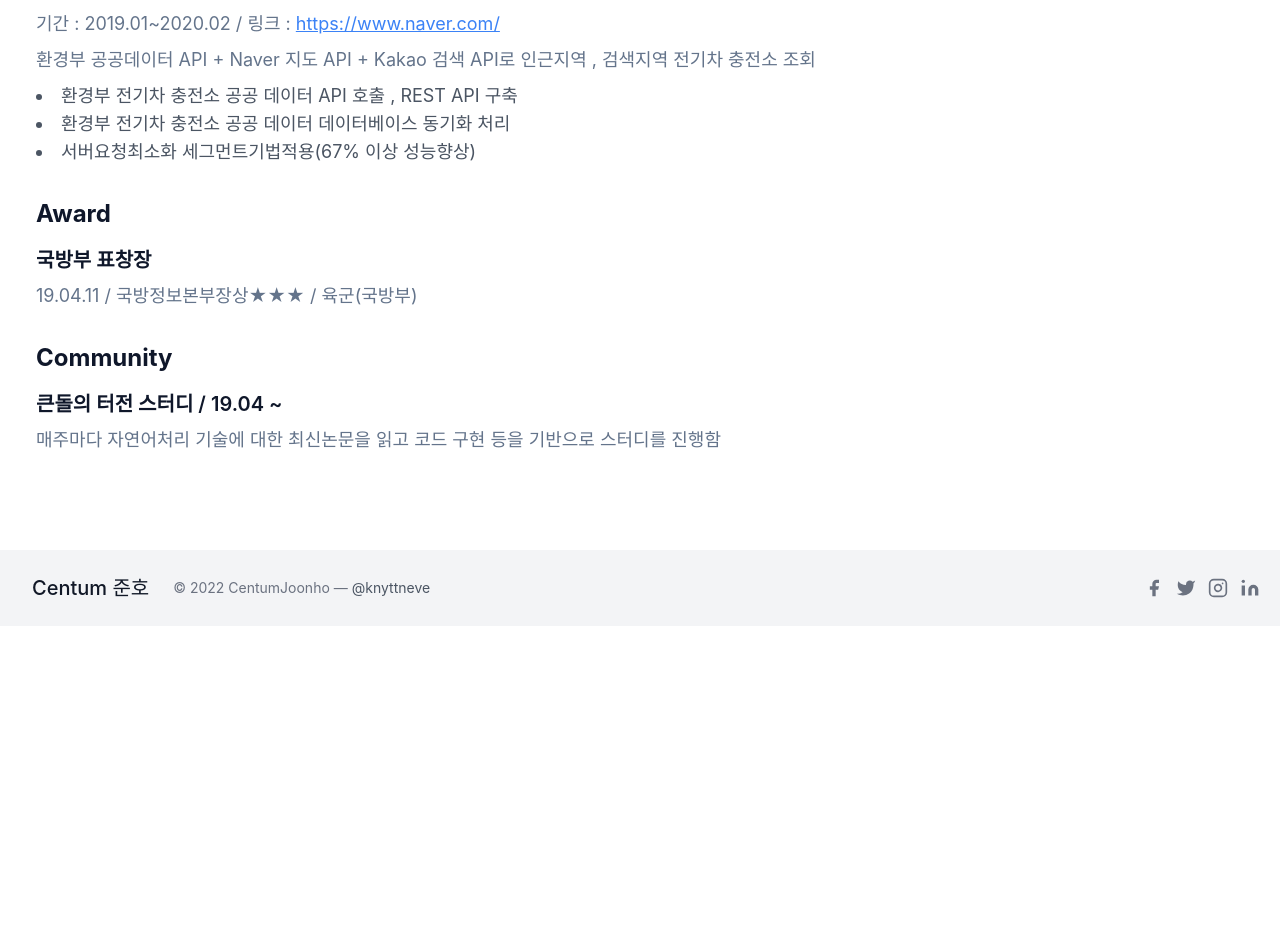
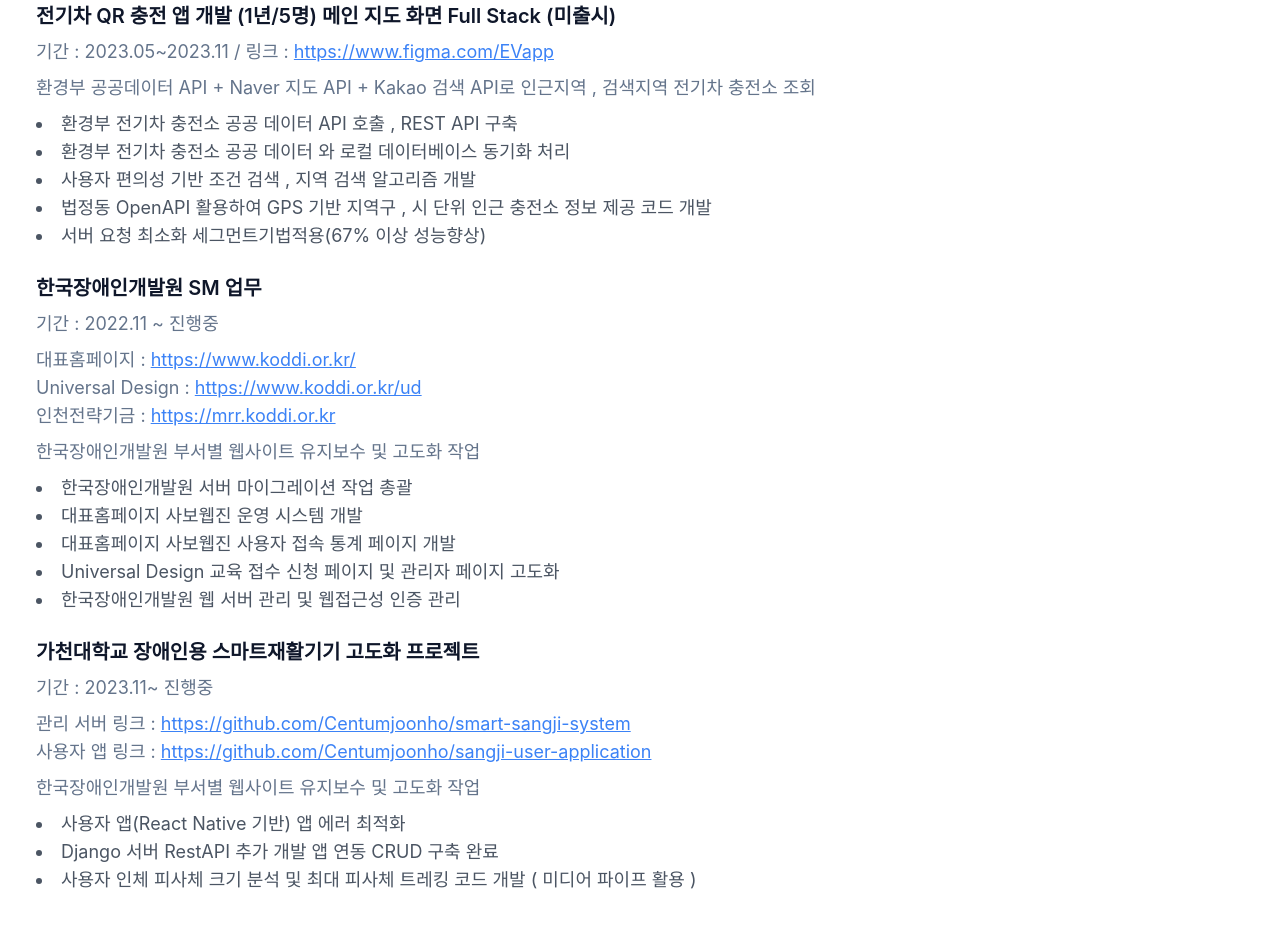
Before and after one commit to Centumjoonho/nextjs_portfolio_add_notion, a Next.js app: page /about in a window 1280 px wide. Shown: the part 1190-2132 px from the top of the page. Before the commit the page ends 1816 px from the top, so only its background shows below. Built offline with nearby package versions, Linux system fonts and the light colour scheme.

Commit message:
2024-05-09

```diff
--- a/components/about/skill.js
+++ b/components/about/skill.js
@@ -50,25 +50,69 @@
               지능형 CCTV 영상 시험도구 평가 방식 개선 및 산물 데이터셋 제작도구 개발
             </p>
             <ul className="list-disc list-inside text-lg">
-              <li>이동형 CCTV 촬영 방식을 위한 IoU 계산 방식 적용</li>
+              <li>이동형 CCTV 촬영 방식을 위한 SA 미탐지 프레임 Avg IoU 계산 방식 적용</li>
               <li>3D 영상 제작도구 Blender 에드온 형식 Script 개발</li>
               <li>연기 및 화염 제작을 위한 최적 Blender 파라메터 세팅</li>
+              <li>Blender Script 자동화를 통한 300개 다른 산불 영상 제작</li>
               <li>사용자 편의성 반영 시험도구 UI 개선 </li>
               <li>매주 수요일 협력사 집중 회의 진행 </li>
             </ul>
           </div>
-          <div>
-            <h3 className="text-xl font-semibold mb-2">전기차 QR 충전 앱 개발 (1년/5명) 메인 지도 화면 Full Stack</h3>
+          <div className="mb-6">
+            <h3 className="text-xl font-semibold mb-2">전기차 QR 충전 앱 개발 (1년/5명) 메인 지도 화면 Full Stack (미출시)</h3>
             <p className="text-lg mb-2">
-              기간 : 2019.01~2020.02 / 링크 : <a href="https://www.naver.com/" className="text-blue-500 underline">https://www.naver.com/</a>
+              기간 : 2023.05~2023.11 / 링크 : <a href="https://www.figma.com/file/aNXpU6rdIM0oqaQoJQr5MB/%EC%A0%84%EA%B8%B0%EC%B0%A8-%EC%B6%A9%EC%A0%84-%EC%84%9C%EB%B9%84%EC%8A%A4-%ED%94%8C%EB%9E%AB%ED%8F%BC-%EC%95%B1-%ED%99%94%EB%A9%B4-%EA%B8%B0%ED%9A%8D?type=design&node-id=0%3A1&mode=design&t=KAxXLh6wYu6Fm9kH-1" className="text-blue-500 underline">https://www.figma.com/EVapp</a>
             </p>
             <p className="text-lg mb-2">
               환경부 공공데이터 API  + Naver 지도 API + Kakao 검색 API로 인근지역 , 검색지역 전기차 충전소 조회
             </p>
             <ul className="list-disc list-inside text-lg">
               <li>환경부 전기차 충전소 공공 데이터 API 호출 , REST API 구축</li>
-              <li>환경부 전기차 충전소 공공 데이터 데이터베이스 동기화 처리</li>
-              <li>서버요청최소화 세그먼트기법적용(67% 이상 성능향상)</li>
+              <li>환경부 전기차 충전소 공공 데이터 와 로컬 데이터베이스 동기화 처리</li>
+              <li>사용자 편의성 기반 조건 검색 , 지역 검색 알고리즘 개발 </li>
+              <li>법정동 OpenAPI 활용하여 GPS 기반 지역구 , 시 단위 인근 충전소 정보 제공 코드 개발</li>
+              <li>서버 요청 최소화 세그먼트기법적용(67% 이상 성능향상)</li>
+            </ul>
+          </div>
+
+          <div className="mb-6">
+            <h3 className="text-xl font-semibold mb-2">한국장애인개발원 SM 업무</h3>
+            <p className="text-lg mb-2">
+              기간 : 2022.11 ~ 진행중
+            </p>
+            <p className="text-lg mb-2">
+              대표홈페이지 : <a href="https://www.koddi.or.kr/" className="text-blue-500 underline">https://www.koddi.or.kr/</a><br />
+              Universal Design : <a href="https://www.koddi.or.kr/ud" className="text-blue-500 underline">https://www.koddi.or.kr/ud</a><br />
+              인천전략기금 : <a href="https://mrr.koddi.or.kr/page/index_kor.jsp" className="text-blue-500 underline">https://mrr.koddi.or.kr</a><br />
+            </p>
+            <p className="text-lg mb-2">
+              한국장애인개발원 부서별 웹사이트 유지보수 및 고도화 작업
+            </p>
+            <ul className="list-disc list-inside text-lg">
+              <li>한국장애인개발원 서버 마이그레이션 작업 총괄</li>
+              <li>대표홈페이지 사보웹진 운영 시스템 개발</li>
+              <li>대표홈페이지 사보웹진 사용자 접속 통계 페이지 개발</li>
+              <li>Universal Design 교육 접수 신청 페이지 및 관리자 페이지 고도화</li>
+              <li>한국장애인개발원 웹 서버 관리 및 웹접근성 인증 관리</li>
+            </ul>
+          </div>
+
+          <div className="mb-6">
+            <h3 className="text-xl font-semibold mb-2">가천대학교 장애인용 스마트재활기기 고도화 프로젝트</h3>
+            <p className="text-lg mb-2">
+              기간 : 2023.11~ 진행중
+            </p>
+            <p className="text-lg mb-2">
+              관리 서버 링크 : <a href="https://github.com/Centumjoonho/smart-sangji-system" className="text-blue-500 underline">https://github.com/Centumjoonho/smart-sangji-system</a><br />
+              사용자 앱 링크 : <a href="https://github.com/Centumjoonho/sangji-user-application" className="text-blue-500 underline">https://github.com/Centumjoonho/sangji-user-application</a><br />
+            </p>
+            <p className="text-lg mb-2">
+              한국장애인개발원 부서별 웹사이트 유지보수 및 고도화 작업
+            </p>
+            <ul className="list-disc list-inside text-lg">
+              <li>사용자 앱(React Native 기반) 앱 에러 최적화 </li>
+              <li> Django 서버 RestAPI 추가 개발 앱 연동 CRUD 구축 완료 </li>
+              <li> 사용자 인체 피사체 크기 분석 및 최대 피사체 트레킹 코드 개발 ( 미디어 파이프 활용 ) </li>
             </ul>
           </div>
         </div>
```
